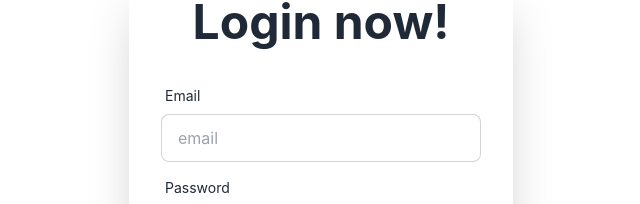
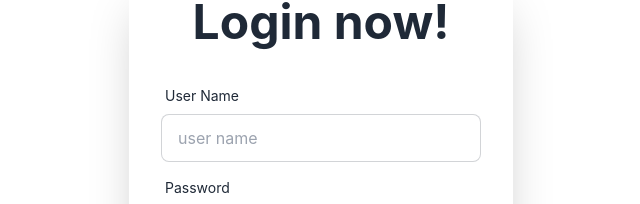
Before and after one commit to StrikerAbir/agt-world-2, a React (Create React App) app: page /login in a window 1280 px wide. Shown: the part 118-322 px from the top of the page, without its empty margins (319-959 px from the left). Built offline with nearby package versions, Linux system fonts and the light colour scheme; no server answers.

Commit message:
user name login done

```diff
--- a/src/component/Login.js
+++ b/src/component/Login.js
@@ -11,20 +11,27 @@ const Login = () => {
   const handleLogin = (event) => {
     event.preventDefault();
     const form = event.target;
-    const email = form.email.value;
+    const name = form.name.value;
       const password = form.password.value;
-
-    login(email, password)
+      fetch(`http://localhost:1000/user?name=${name}`)
+          .then(res => res.json())
+          .then(data => {
+              if (data.email) {
+                  login(data.email, password)
                     .then((result) => {
                       const user = result.user;
                       form.reset();
                       toast.success("Welcome.");
-        navigate('/');
+                      navigate("/");
                     })
                     .catch((err) => {
                       console.error(err);
                       toast.error(err.message);
                     });
+              } else{toast.error('Wrong user name')}
+          });
+
+
   };
 
   return (
@@ -36,13 +43,13 @@ const Login = () => {
           <form onSubmit={handleLogin} className="card-body ">
             <div className="form-control">
               <label className="label">
-                <span className="label-text">Email</span>
+                <span className="label-text">User Name</span>
               </label>
               <input
-                type="email"
-                placeholder="email"
+                type="text"
+                placeholder="user name"
                 className="input input-bordered"
-                name="email"
+                name="name"
                 required
               />
             </div>
--- a/src/component/SignUp.js
+++ b/src/component/SignUp.js
@@ -17,7 +17,7 @@ const SignUp = () => {
     const userC = { name, email };
 
     fetch(`http://localhost:1000/user?name=${name}`)
-      .then(res=>res.json()).then(data=> setUname(data));
+      .then(res=>res.json()).then(data=> setUname(data.available));
     if (uname === false) {
       createUser(email, password)
         .then((result) => {
```
Lines whose indentation alone changed are shown as unchanged.
